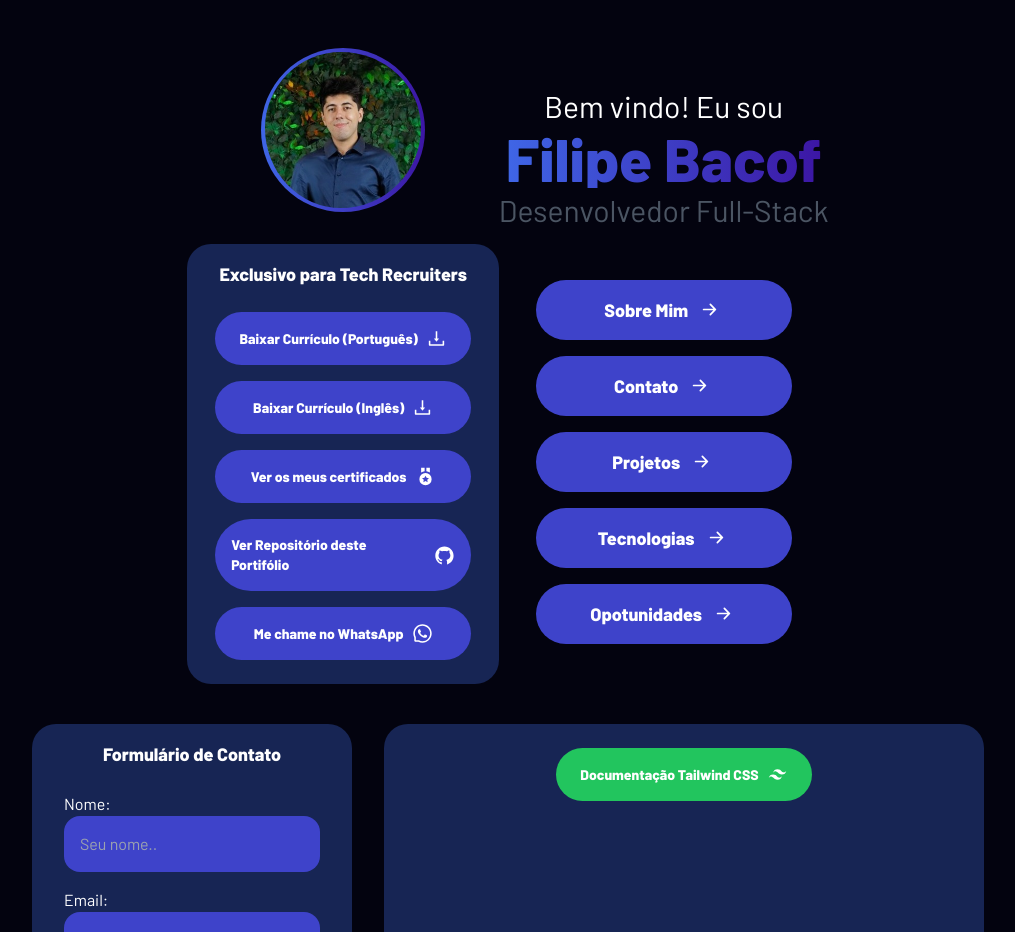
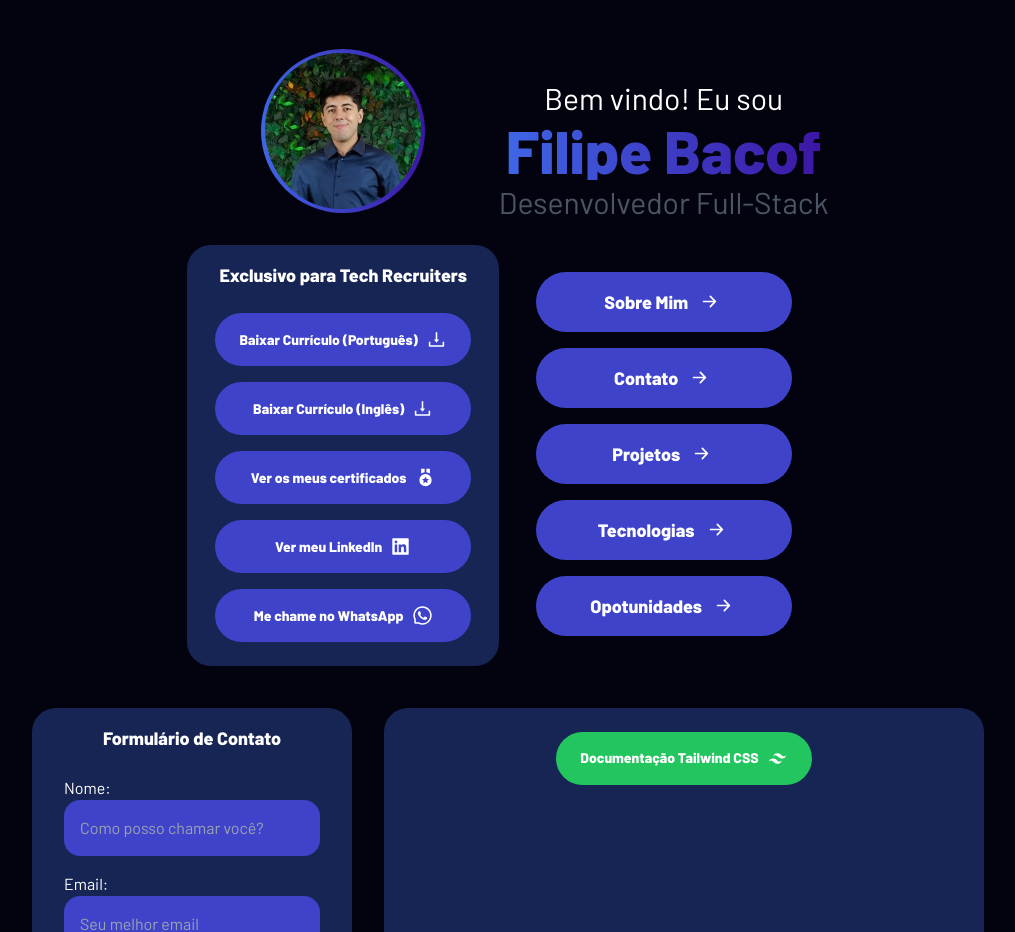
Before and after one commit to Filipe-Bacof/next-portifolio, a Next.js app: page / in a window 1280 px wide. Shown: the top 932 px of the page, without its empty margins (132-1147 px from the left). Built offline with nearby package versions, Linux system fonts and the light colour scheme.

Commit message:
links for recruiters + contact form placeholders

```diff
--- a/src/app/components/ContactForm.tsx
+++ b/src/app/components/ContactForm.tsx
@@ -50,7 +50,7 @@ export default function ContactForm() {
             type="text"
             id="name"
             required
-            placeholder="Seu nome.."
+            placeholder="Como posso chamar você?"
           />
         </div>
         <div className="flex flex-col p-2">
@@ -62,7 +62,7 @@ export default function ContactForm() {
             type="email"
             id="email"
             required
-            placeholder="Seu Email.."
+            placeholder="Seu melhor email"
           />
         </div>
         <div className="mb-2 flex flex-col p-2">
@@ -73,7 +73,7 @@ export default function ContactForm() {
             id="message"
             className="flex h-[130px] max-h-48 w-64 resize-none flex-row items-center justify-center overflow-y-auto rounded-2xl bg-customBlue-100 p-4 text-white outline-none duration-200 hover:bg-customBlue-200"
             required
-            placeholder="Digite sua mensagem aqui.."
+            placeholder="Digite sua mensagem aqui..."
           />
         </div>
         <Button
--- a/src/app/components/ExclusiveTechRecruiters.tsx
+++ b/src/app/components/ExclusiveTechRecruiters.tsx
@@ -1,7 +1,7 @@
 import Button from './Button'
 import IconBxsMedal from './icons/IconBxsMedal'
 import IconDownload from './icons/IconDownload'
-import IconGithub from './icons/IconGithub'
+import IconLinkedin from './icons/IconLinkedin'
 import IconWhatsApp from './icons/IconWhatsApp'
 
 type ExclusiveTechRecruitersProps = {
@@ -45,11 +45,11 @@ export default function ExclusiveTechRecruiters({
         // LINK TEMPORÁRIO, CRIAR UMA PÁGINA AQUI NO NEXT MAIS PROFISSIONAL
       />
       <Button
-        text="Ver Repositório deste Portifólio"
+        text="Ver meu LinkedIn"
         color="blue"
         size="sm"
-        icon={<IconGithub />}
-        linkhref="https://github.com/Filipe-Bacof/next-portifolio"
+        icon={<IconLinkedin />}
+        linkhref="https://www.linkedin.com/in/filipe-bacof/"
       />
       <Button
         text="Me chame no WhatsApp"
--- /dev/null
+++ b/src/app/components/icons/IconLinkedin.tsx
@@ -0,0 +1,18 @@
+// icon:linkedin | Ant Design Icons https://ant.design/components/icon/ | Ant Design
+import * as React from 'react'
+
+function IconLinkedin(props: React.SVGProps<SVGSVGElement>) {
+  return (
+    <svg
+      viewBox="0 0 1024 1024"
+      fill="currentColor"
+      height="1.5em"
+      width="1.5em"
+      {...props}
+    >
+      <path d="M880 112H144c-17.7 0-32 14.3-32 32v736c0 17.7 14.3 32 32 32h736c17.7 0 32-14.3 32-32V144c0-17.7-14.3-32-32-32zM349.3 793.7H230.6V411.9h118.7v381.8zm-59.3-434a68.8 68.8 0 1168.8-68.8c-.1 38-30.9 68.8-68.8 68.8zm503.7 434H675.1V608c0-44.3-.8-101.2-61.7-101.2-61.7 0-71.2 48.2-71.2 98v188.9H423.7V411.9h113.8v52.2h1.6c15.8-30 54.5-61.7 112.3-61.7 120.2 0 142.3 79.1 142.3 181.9v209.4z" />
+    </svg>
+  )
+}
+
+export default IconLinkedin
```
